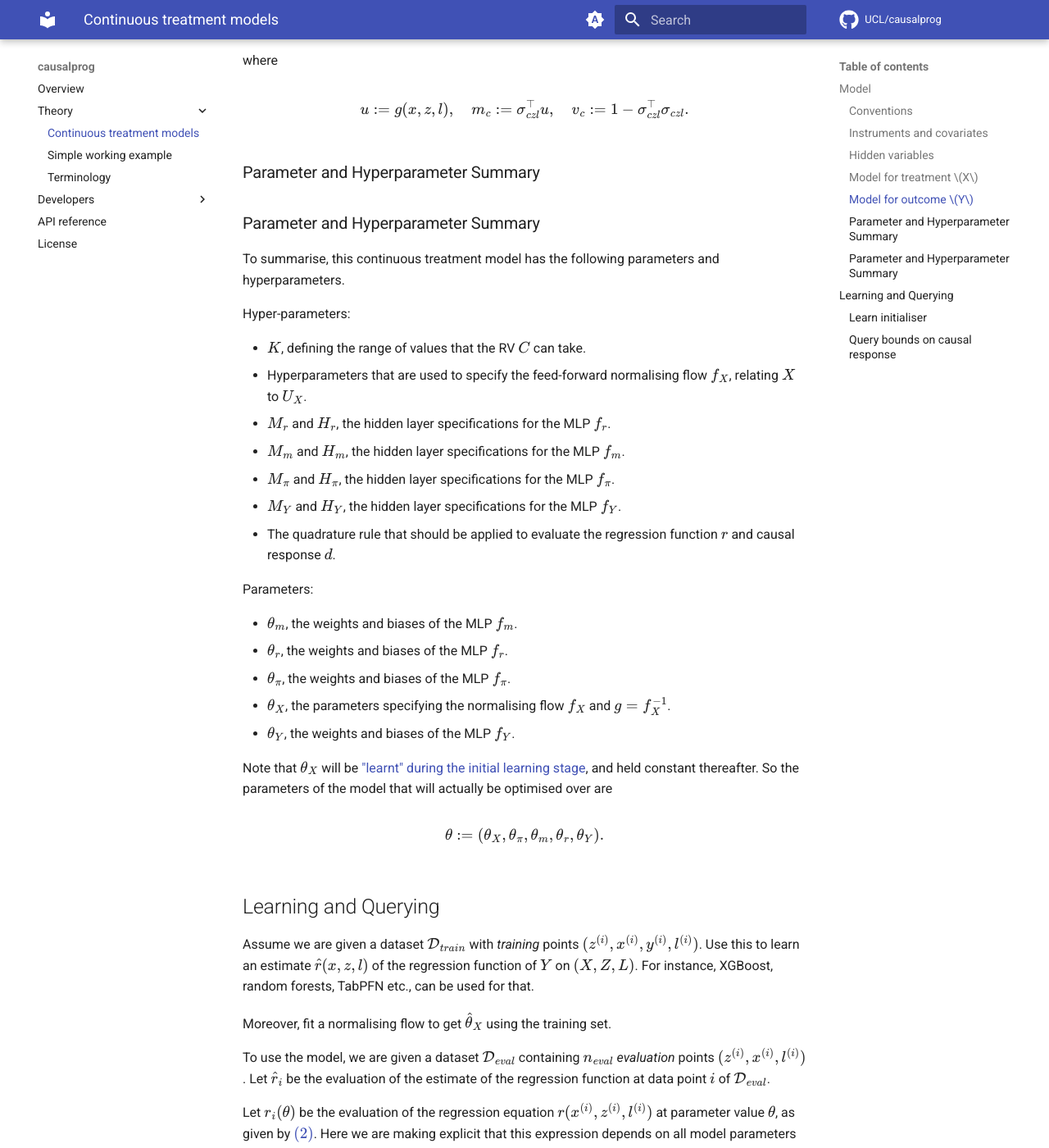
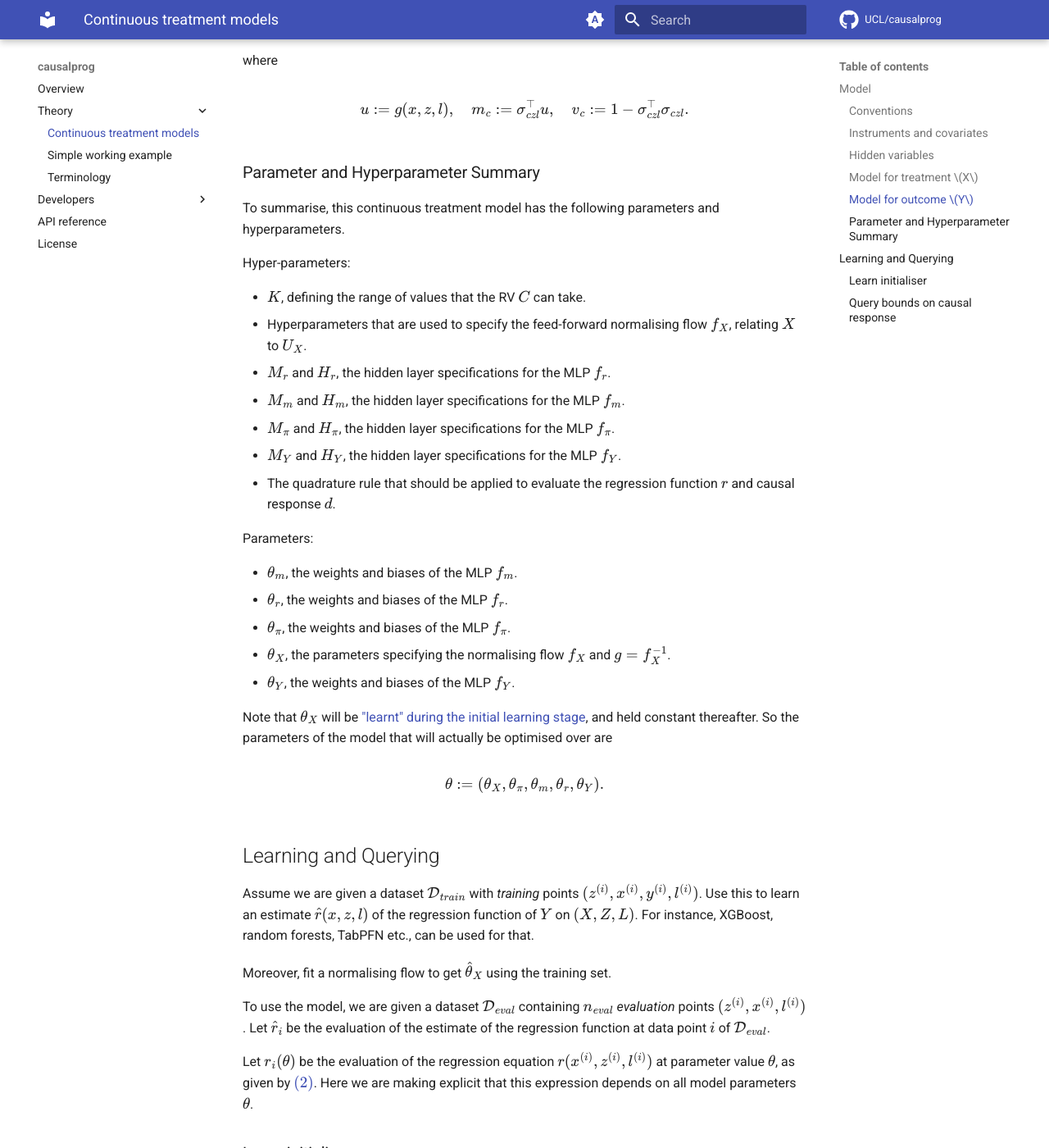
Before and after one commit to UCL/causalprog, an MkDocs documentation site: the page built from docs/theory/continuous-treatments.md, in a window 1280 px wide and 1400 px high, scrolled down 3366 px. Shown: the whole window at 82% size. Built offline with MkDocs 1.6.1 and Material for MkDocs 9.7.7, drawn with Linux system fonts in a browser that asks for light colours; comment, search, counter and statistics services are not loaded; part of the change alters nothing that is shown.

```diff
--- a/docs/theory/continuous-treatments.md
+++ b/docs/theory/continuous-treatments.md
@@ -160,8 +160,6 @@ $$
 
 ### Parameter and Hyperparameter Summary
 
-### Parameter and Hyperparameter Summary
-
 To summarise, this continuous treatment model has the following parameters and hyperparameters.
 
 Hyper-parameters:
@@ -202,12 +200,7 @@ To use the model, we are given a dataset $\mathcal{D}_{eval}$ containing $n_{eva
 Let $\hat{r}_i$ be the evaluation of the estimate of the regression function at data point $i$ of $\mathcal{D}_{eval}$.
 
 Let $r_i(\theta)$ be the evaluation of the regression equation $r(x^{(i)}, z^{(i)}, l^{(i)})$ at parameter value $\theta$, as given by $\eqref{eq:regression-model}$.
-Here we are making explicit that this expression depends on all model parameters
-
-<!-- prettier-ignore -->
-\[
-\theta = \left(\theta_X, \theta_\pi, \theta_m, \theta_r, \theta_Y\right).
-\]
+Here we are making explicit that this expression depends on all model parameters $\theta$.
 
 ### Learn initialiser
 
```
